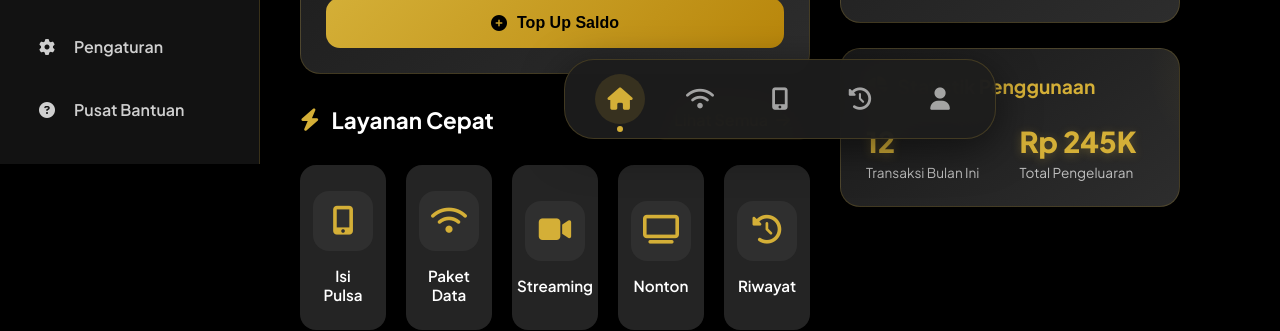
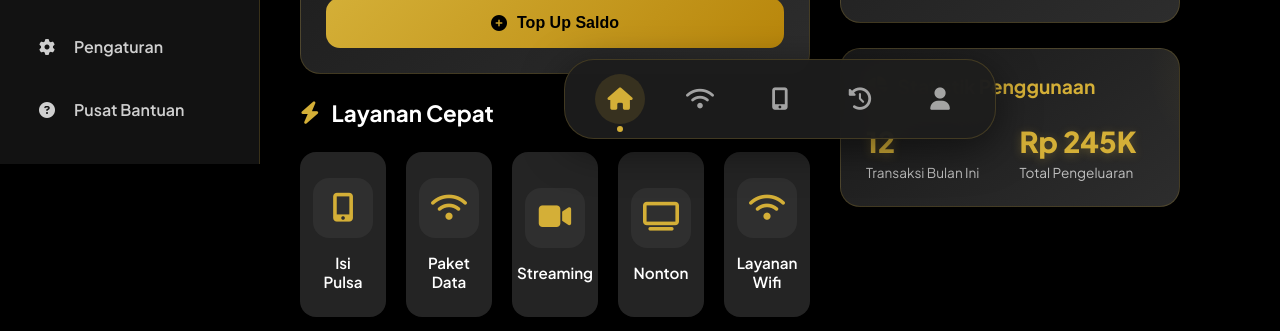
Before and after one commit to luluu2310/Signalin_SIM, a plain HTML site: page home.html in a window 1280 px wide. Shown: the part 636-967 px from the top of the page. Drawn offline with Linux system fonts and the light colour scheme.

Commit message:
update terbaru

```diff
--- a/home.html
+++ b/home.html
@@ -2109,9 +2109,6 @@
                             <i class="fas fa-bolt"></i>
                             Layanan Cepat
                         </div>
-                        <a href="services.html" class="see-all">
-                            Lihat Semua <i class="fas fa-arrow-right"></i>
-                        </a>
                     </div>
                     <div class="quick-actions-grid">
                         <a href="pulsa.html" class="quick-action-item">
@@ -2138,11 +2135,11 @@
                             </div>
                             <div class="action-label">Nonton</div>
                         </a>
-                        <a href="riwayat.html" class="quick-action-item">
+                        <a href="wifi.html" class="quick-action-item">
                             <div class="action-icon">
-                                <i class="fas fa-history"></i>
+                                <i class="fas fa-wifi"></i>
                             </div>
-                            <div class="action-label">Riwayat</div>
+                            <div class="action-label">Layanan Wifi</div>
                         </a>
                     </div>
                 </section>
```
